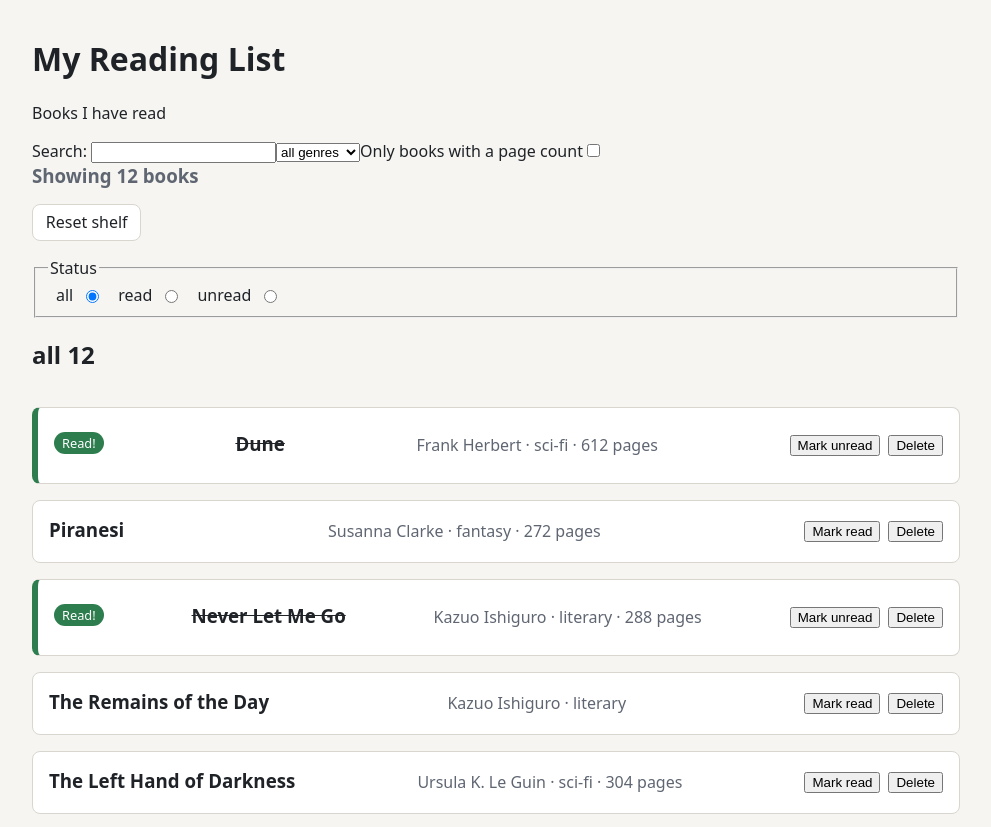
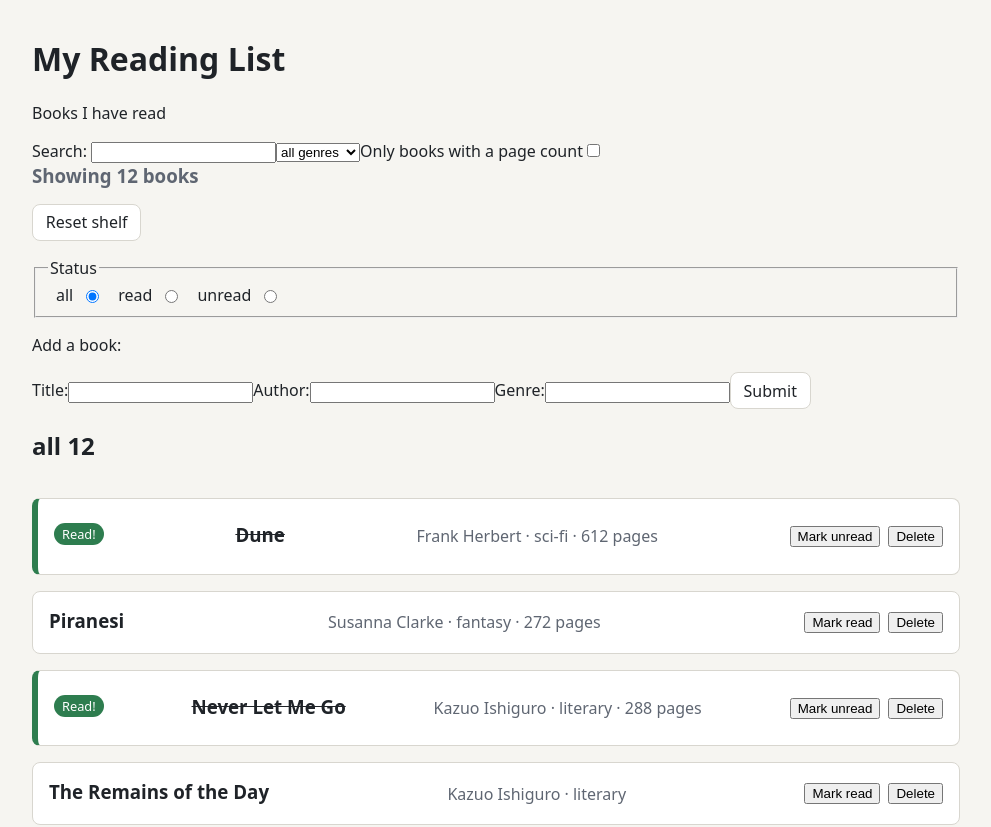
Before and after one commit to ajpaelt/reading-list, a React (Vite) app in the folder reading-list/: page / in a window 1280 px wide. Shown: the top 827 px of the page, without its empty margins (144-1135 px from the left). Built offline with nearby package versions, Linux system fonts and the light colour scheme.

Commit message:
feat: add book add form with title, author, genre working

```diff
--- a/reading-list/src/App.tsx
+++ b/reading-list/src/App.tsx
@@ -2,15 +2,18 @@ import Header from "./components/Header"
 import Footer from "./components/Footer"
 import BookList from "./components/BookList";
 import ResultCount from "./components/ResultCount";
-import { useState } from "react";
+import React, { useState } from "react";
 import { BOOKS } from "./data/books";
-import type { Book, StatusFilter } from "./types";
+import type { Book, FormValues, StatusFilter } from "./types";
 import ResetShelf from "./components/ResetShelf";
 import {FilterBar} from './components/FilterBar'
 import SearchBox from "./components/SearchBox";
 import GenreSelect from "./components/GenreSelect";
 import PagesOnlyToggle from "./components/CheckBox";
 import { StatusRadio } from "./components/StatusRadio";
+import type { FormField } from "./components/BookForm";
+import type { ChangeEvent, FormEvent } from "react"
+import BookForm from "./components/BookForm";
 
 function App() {
 
@@ -22,7 +25,9 @@ function App() {
 
     const [search, setSearch] = useState<string>("");
 
-    const[hasPages, setHasPages] = useState<boolean>(false);
+    const [hasPages, setHasPages] = useState<boolean>(false);
+
+    const [formValues, setFormValues] = useState<FormValues>({title:"",author:"",genre:""})
 
     const genreList = ["",...Array.from(new Set(books.map((book) => {
         return book.genre
@@ -63,9 +68,17 @@ function App() {
         ))
     };
 
+    function formChangeHandler(field: FormField) {
+        return (event:ChangeEvent<HTMLInputElement>) =>
+            setFormValues({...formValues,[field]:event.target.value})
+    }
 
-
-
+    function formSubmissionHandler(event:FormEvent<HTMLFormElement>) {
+        event.preventDefault()
+        let newBook:Book = {...formValues, is_read:false, id:0}
+        setBooks([...books, newBook])
+        setFormValues({title:"",author:"",genre:""})
+    }
 
     return (
         <div className="page">
@@ -79,7 +92,8 @@ function App() {
                 <ResetShelf onResetBooks = {() => setBooks(BOOKS)} />
                 <p></p>
                 <StatusRadio current={filter} onChange={setFilter}/>
-
+                <p></p>
+                <BookForm onChange={formChangeHandler} onAddBook={formSubmissionHandler}/>
                 <BookList heading={filter} books = {visibleBooks} onToggleRead = {toggleRead} onDelete = {deleteBook}/>
             </main>
             <Footer />
--- /dev/null
+++ b/reading-list/src/components/BookForm.tsx
@@ -0,0 +1,46 @@
+import type { ChangeEventHandler, SubmitEventHandler } from 'react';
+import type { FormValues } from '../types'
+
+interface BookFormProps {
+  onAddBook: SubmitEventHandler<HTMLFormElement>
+  onChange: (field: "title"|"author"|"genre")=> ChangeEventHandler;
+
+}
+
+export type FormField = "title"|"author"|"genre";
+
+
+
+
+
+
+
+export default function BookForm(props:BookFormProps) {
+    const {onAddBook,onChange} = props
+
+
+    return (
+        <form id="bookForm" onSubmit={onAddBook}>
+            <label htmlFor="bookForm" className="h2">
+                Add a book:
+            </label>
+            <p></p>
+            <label htmlFor="title" className="h3">
+                Title:
+            </label>
+            <input id="title" onChange={onChange("title")}>
+            </input>
+            <label htmlFor="author" className="h3">
+                Author:
+            </label>
+            <input id="author"  onChange={onChange("author")}>
+            </input>
+            <label htmlFor="genre" className="h3">
+                Genre:
+            </label>
+            <input id="genre" onChange={onChange("genre")}>
+            </input>
+            <button type="submit" className="btn">Submit</button>
+        </form>
+    )
+}
--- a/reading-list/src/components/StatusRadio.tsx
+++ b/reading-list/src/components/StatusRadio.tsx
@@ -16,10 +16,10 @@ export function StatusRadio(props:StatusRadioProps) {
                         {option}
                         <input
                             className="btn"
-                            id={option}
+                            key={option}
                             type="radio"
                             checked={current == option}
-                            onClick={()=>onChange(option)}
+                            onChange={()=>onChange(option)}
                         />
                     </>
                 )}
```
